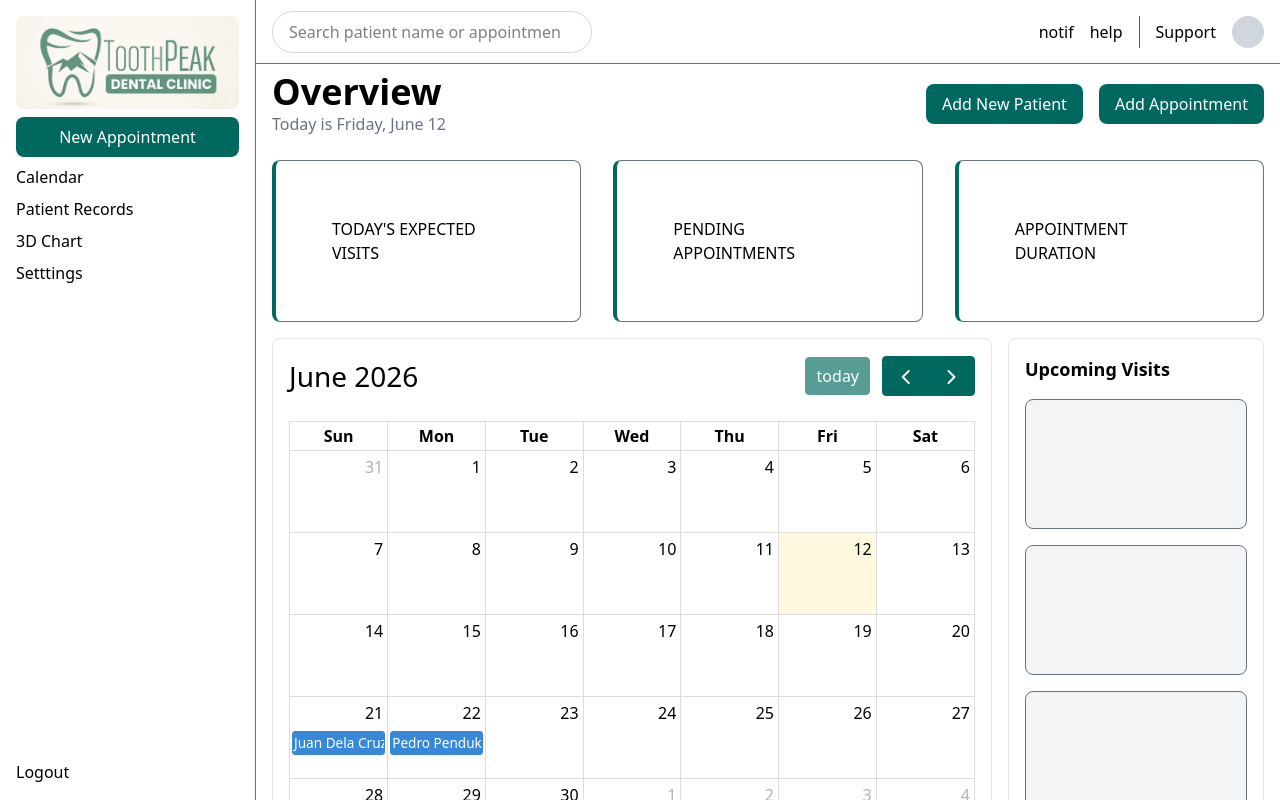
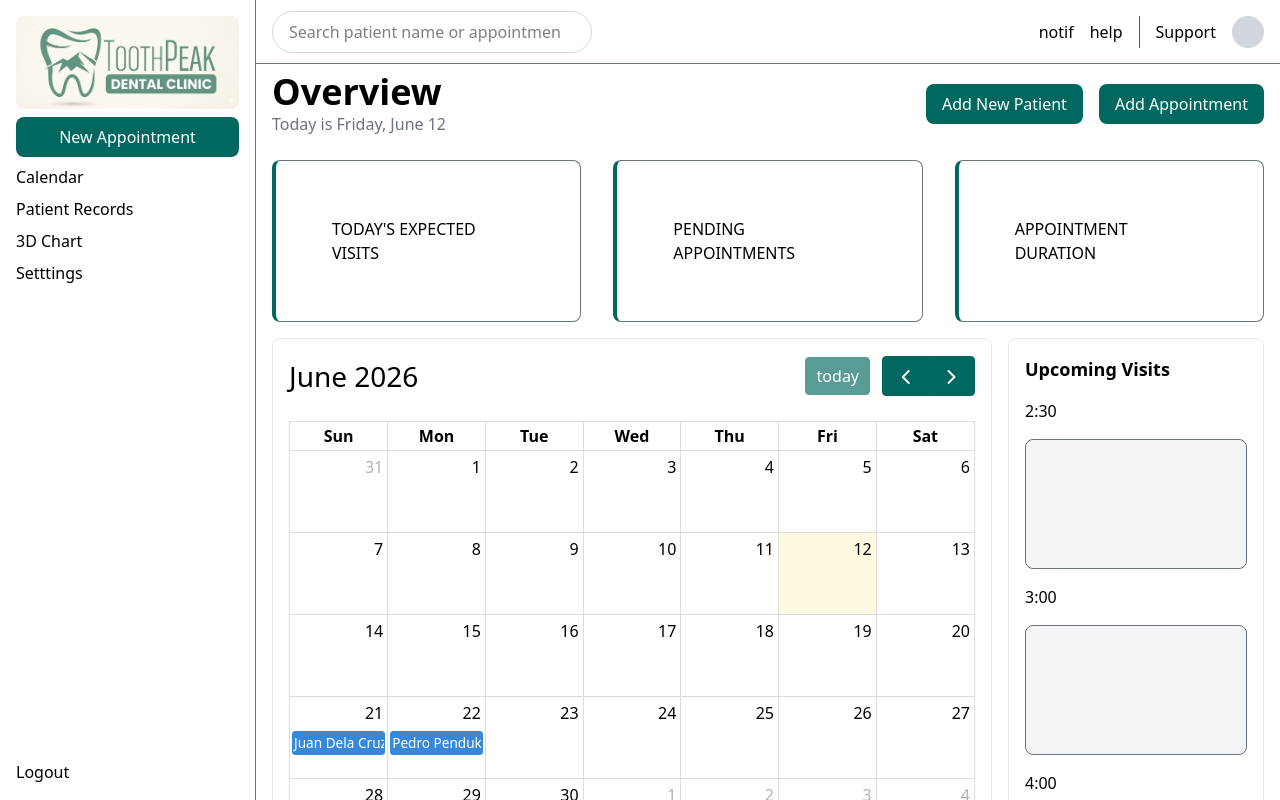
Before and after one commit to jazz212/3D_Dental_System, a Next.js app: page / in a window 1280 px wide. Built offline with nearby package versions, Linux system fonts and the light colour scheme.

Commit message:
array in upcoming visits

```diff
--- a/app/components/Dashboard.js
+++ b/app/components/Dashboard.js
@@ -41,8 +41,11 @@ export default function Dashboard(){
                 <div className="w-64 bg-white rounded-lg border border-gray-200 p-4 self-stretch">
                      <h2 className="font-bold text-lg mb-4">Upcoming Visits</h2>
                      <div className="flex flex-col gap-4">
+                        <p>2:30</p>
                         <div className="bg-gray-100 rounded-lg border border-gray-500 p-16"></div>
+                        <p>3:00</p>
                         <div className="bg-gray-100 rounded-lg border border-gray-500 p-16"></div>
+                        <p>4:00</p>
                         <div className="bg-gray-100 rounded-lg border border-gray-500 p-16"></div>
                      </div>
 
```
